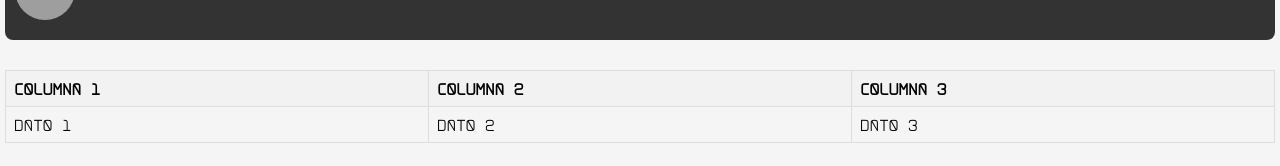
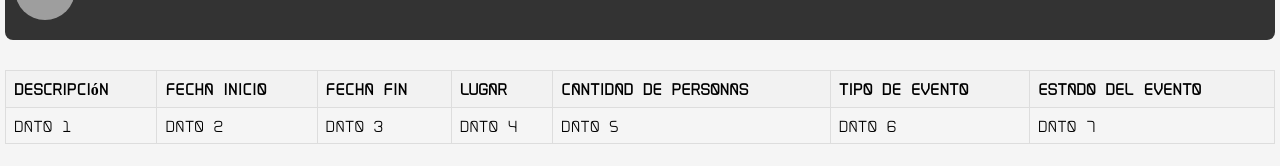
Before and after one commit to xdiegocs/event-management-chatbot, an Angular app: page /pagina-inicio-admin in a window 1280 px wide. Shown: the part 1023-1189 px from the top of the page. Built offline with nearby package versions, Linux system fonts and the light colour scheme; grey boxes are pictures that could not be loaded.

Commit message:
se hacen cambios paginainicio admin

```diff
--- a/src/app/components/administradores/pagina-inicio-admin/pagina-inicio-admin.component.html
+++ b/src/app/components/administradores/pagina-inicio-admin/pagina-inicio-admin.component.html
@@ -12,9 +12,13 @@
     <table class="tabla-formulario">
         <thead>
             <tr>
-                <th>Columna 1</th>
-                <th>Columna 2</th>
-                <th>Columna 3</th>
+                <th>Descripción</th>
+                <th>Fecha Inicio</th>
+                <th>Fecha Fin</th>
+                <th>Lugar</th>
+                <th>Cantidad de Personas</th>
+                <th>Tipo de Evento</th>
+                <th>Estado del Evento</th>
                 <!-- Agrega más columnas según necesites -->
             </tr>
         </thead>
@@ -23,6 +27,10 @@
                 <td>Dato 1</td>
                 <td>Dato 2</td>
                 <td>Dato 3</td>
+                <td>Dato 4</td>
+                <td>Dato 5</td>
+                <td>Dato 6</td>
+                <td>Dato 7</td>
                 <!-- Agrega más datos según necesites -->
             </tr>
             <!-- Agrega más filas según necesites -->
```
